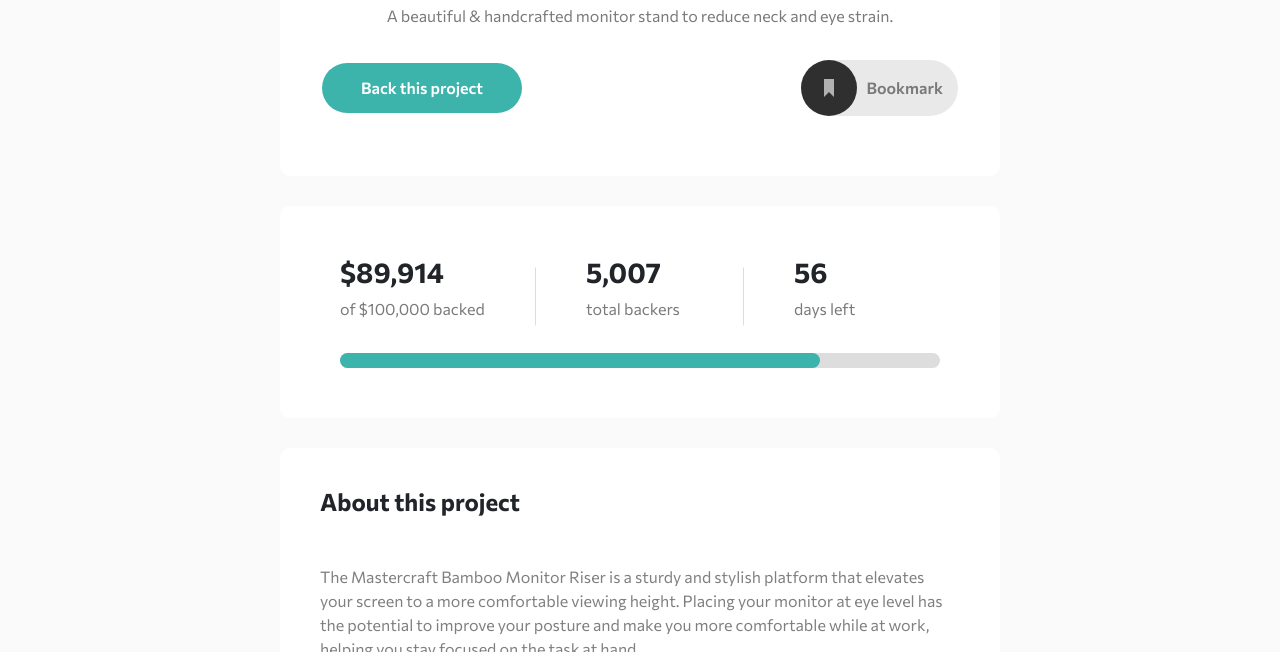
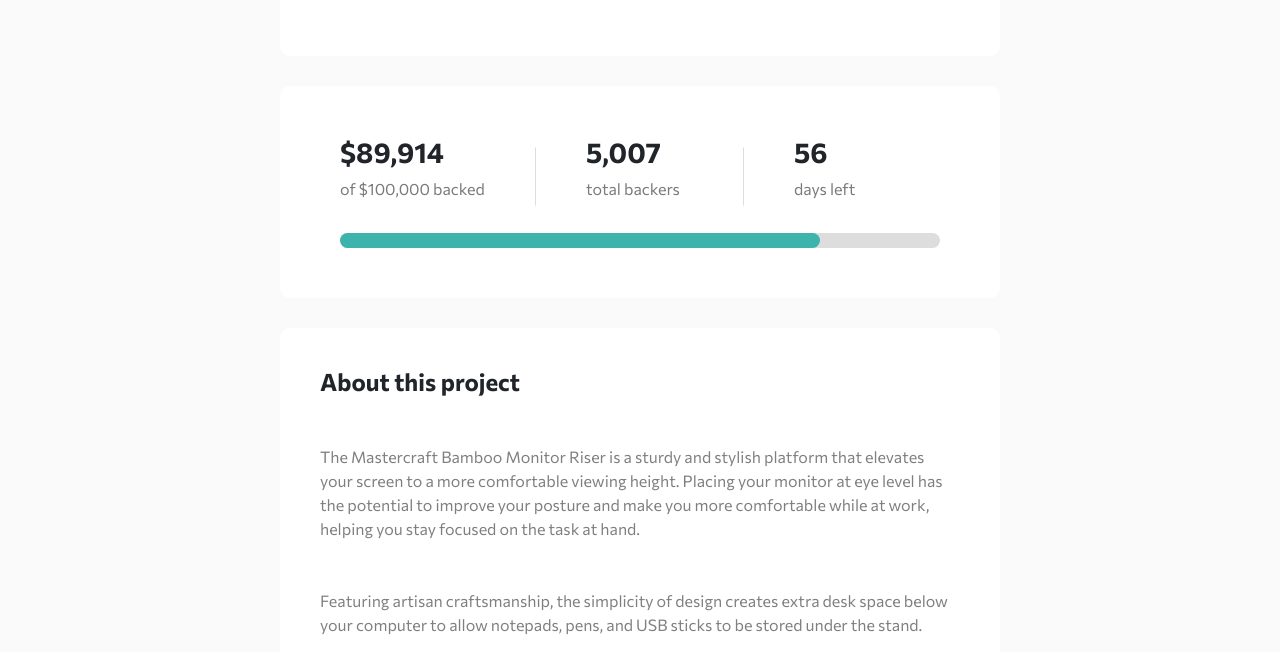
Before and after one commit to mahmoudfawzy22/crowdfunding-product-page-main, a plain HTML site: page index.html in a window 1280 px wide. Shown: the part 448-1100 px from the top of the page. Drawn offline with nearby package versions, Linux system fonts and the light colour scheme.

Commit message:
edit the margin

```diff
--- a/css/master.css
+++ b/css/master.css
@@ -43,7 +43,7 @@ body {
   background-color: white;
   padding: 20px 30px 60px;
   border-radius: 10px;
-  margin-top: -80px;
+  margin-top: -200px;
   max-width: 720px;
   margin-left: auto;
   margin-right: auto;
```
